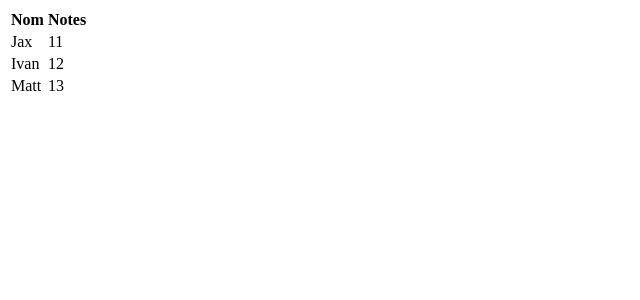
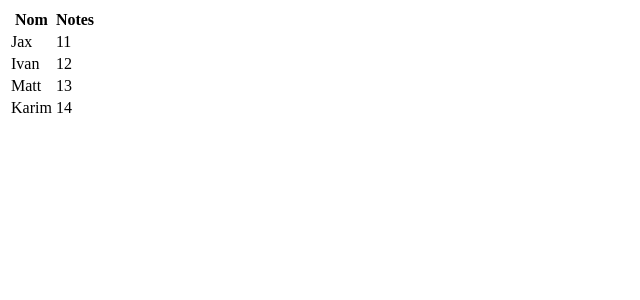
Before and after one commit to 2IIZ/PHP, a PHP site: page / in a window 1280 px wide. Shown: the top 300 px of the page, without its empty margins (0-640 px from the left). Run offline with PHP 8.4, Linux system fonts and the light colour scheme.

Commit message:
added a tab var

```diff
--- a/index.php
+++ b/index.php
@@ -14,6 +14,8 @@
     $notes = array('Jax' => 11,
                    'Ivan' => 12,
                    'Matt' => 13);
+
+    $notes['Karim'] = 14;
 
     echo "<table>";
     echo "<tr>";
```
Lines whose indentation alone changed are shown as unchanged.
